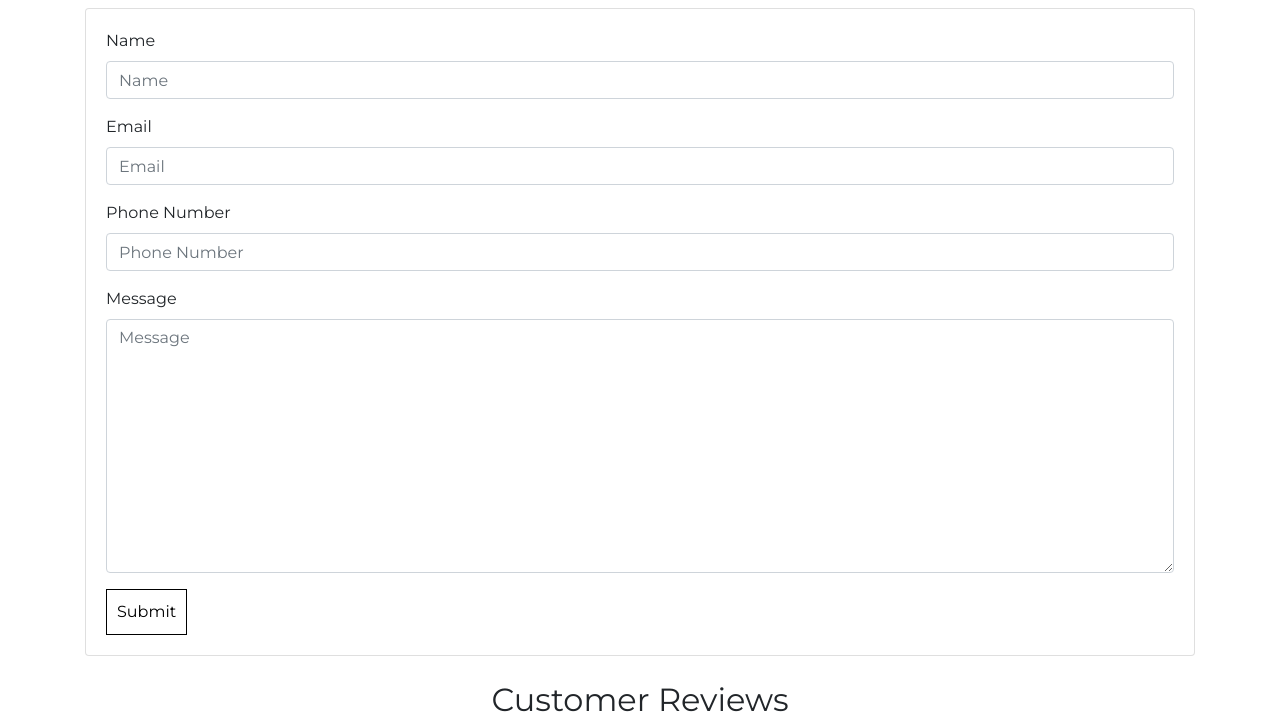
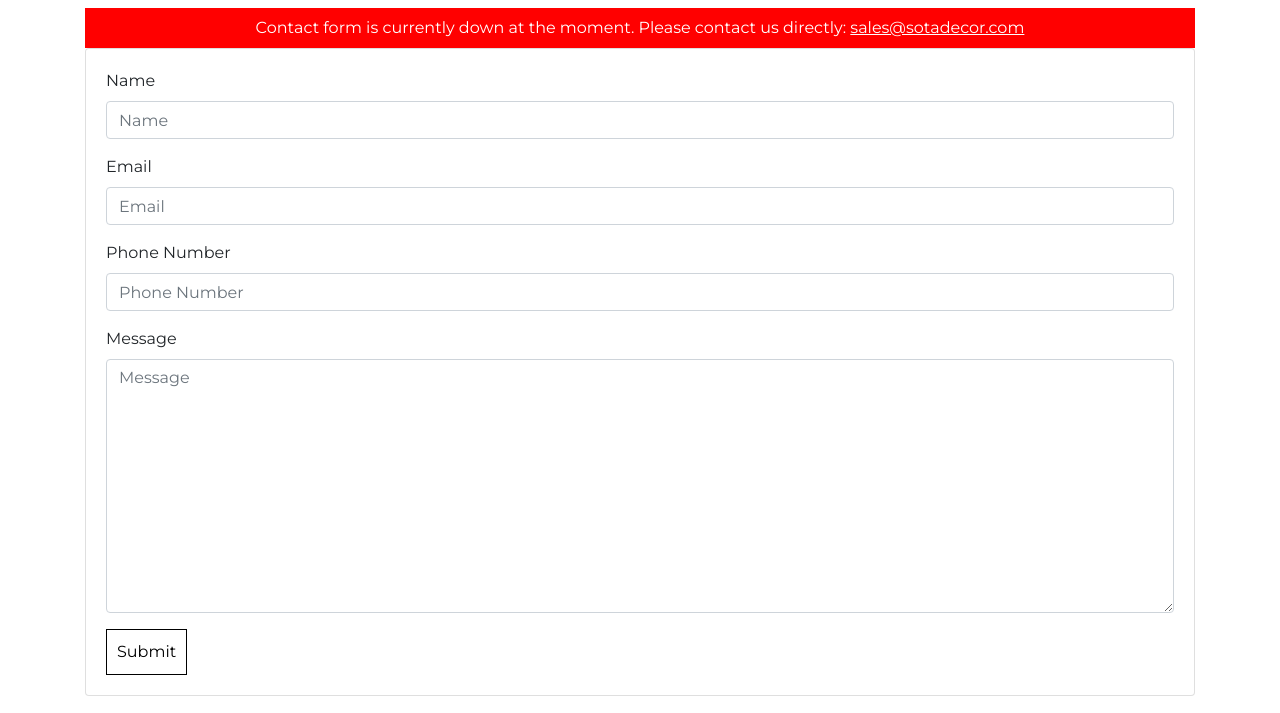
Before and after one commit to kreid333/sota-frontend, a Gatsby site: page /contact in a window 1280 px wide. Shown: the part 158-871 px from the top of the page. Built offline with nearby package versions, Linux system fonts and the light colour scheme; Gatsby itself is replaced by a stand-in of ours.

Commit message:
added alert on contact page

```diff
--- a/src/pages/contact.js
+++ b/src/pages/contact.js
@@ -51,6 +51,13 @@ const Contact = () => {
           <div className="row">
             <div className="col-sm-12">
               <h1 className="m-4 text-center">Contact</h1>
+            </div>
+          </div>
+          <div className="row">
+            <div className="col-sm-12">
+              <div className="p-2 text-center" style={{backgroundColor: "red", color: "white"}}>
+                <span>Contact form is currently down at the moment. Please contact us directly: <a href="mailto: sales@sotadeor.com" style={{color: "white", textDecoration: "underline"}}>sales@sotadecor.com</a></span>
+              </div>
             </div>
           </div>
           <div className="row">
```
